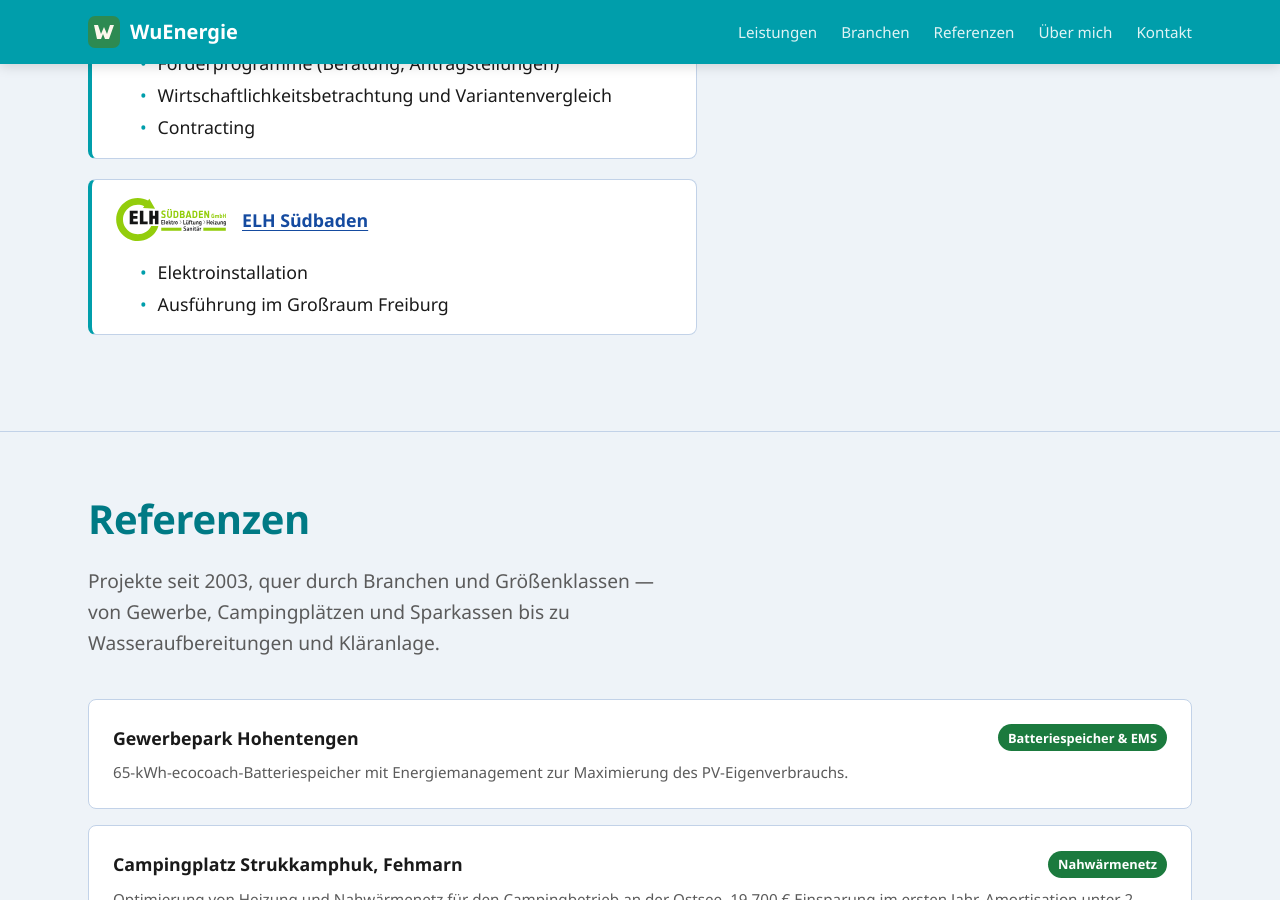
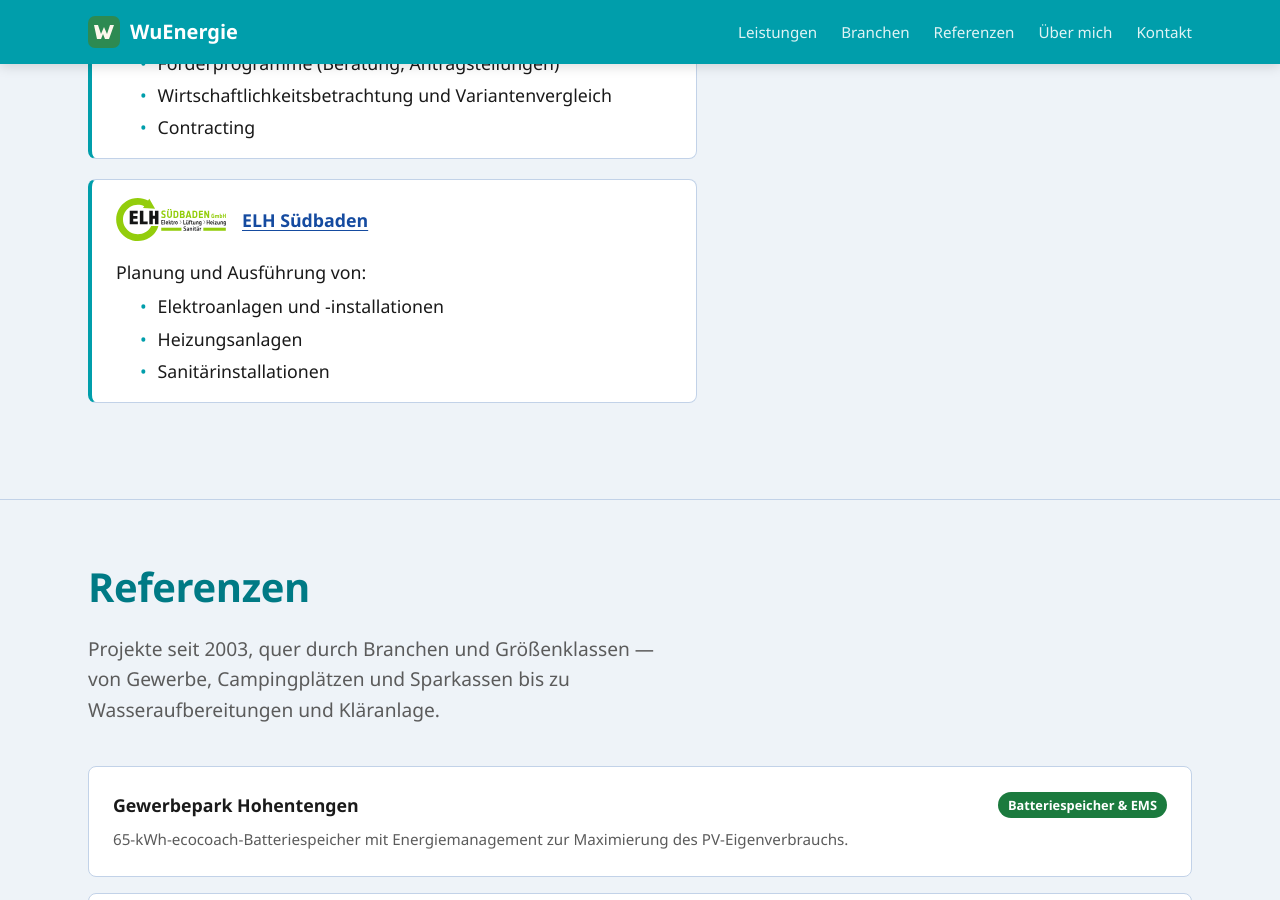
Before and after one commit to wuenergie/wuenergie-site, a Jekyll site: the page built from index.md, in a window 1280 px wide and 900 px high, scrolled down 2860 px. Built offline with Jekyll 4.4.1, drawn with Linux system fonts in a browser that asks for light colours.

Commit message:
Netzwerk: ELH-Leistungen aktualisiert
Co-Authored-By: Claude Opus 5.5 <noreply@anthropic.com>

```diff
--- a/_data/site.yml
+++ b/_data/site.yml
@@ -79,9 +79,11 @@ netzwerk:
   - name: ELH Südbaden
     url: https://www.elh-suedbaden.com
     logo: /assets/logos/elh-suedbaden.svg
+    leistung: "Planung und Ausführung von:"
     punkte:
-      - Elektroinstallation
-      - Ausführung im Großraum Freiburg
+      - Elektroanlagen und -installationen
+      - Heizungsanlagen
+      - Sanitärinstallationen
 
 partner_marke:
   name: Ingenieurbüro Jörg Wünnenberg
```
